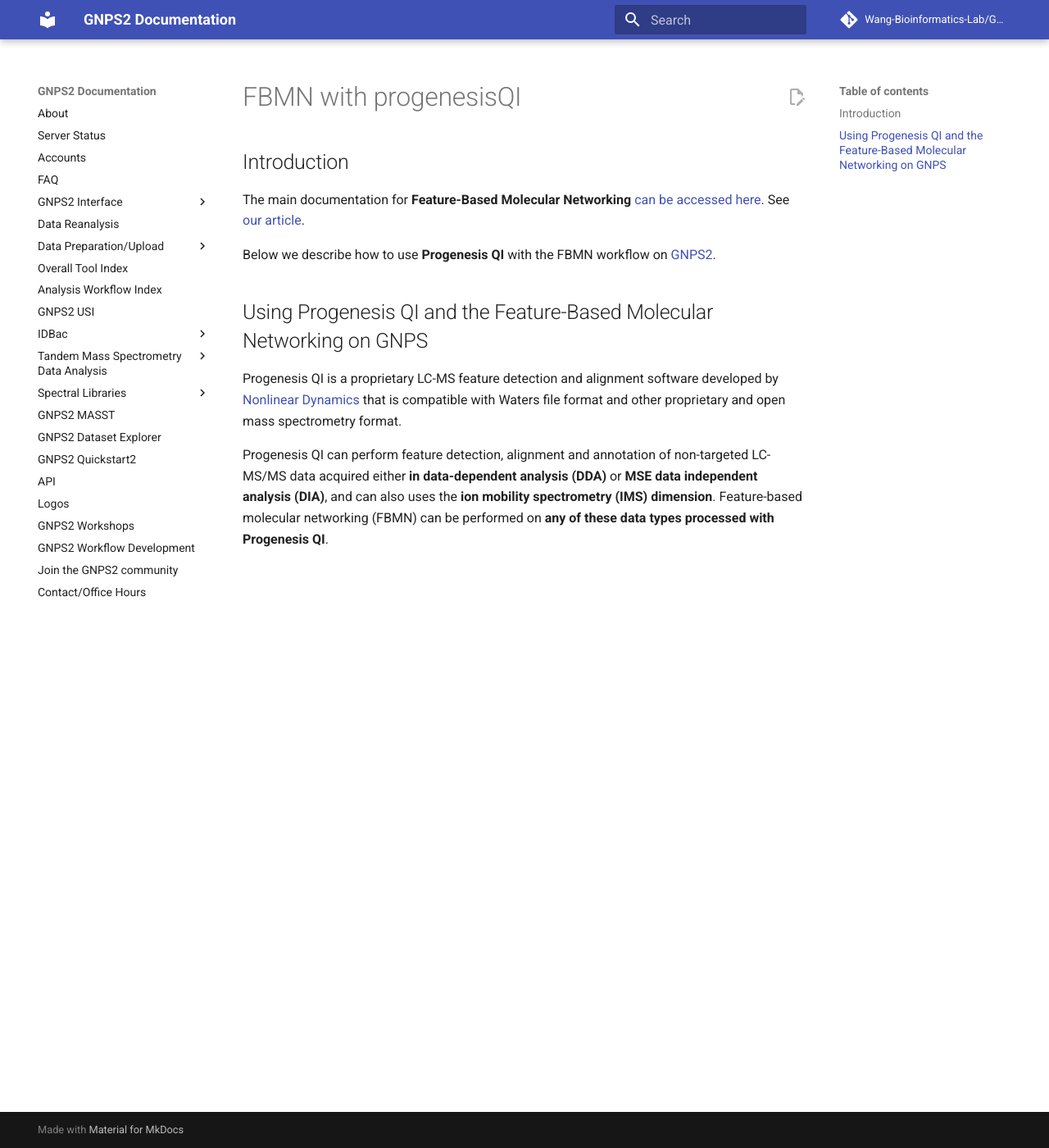
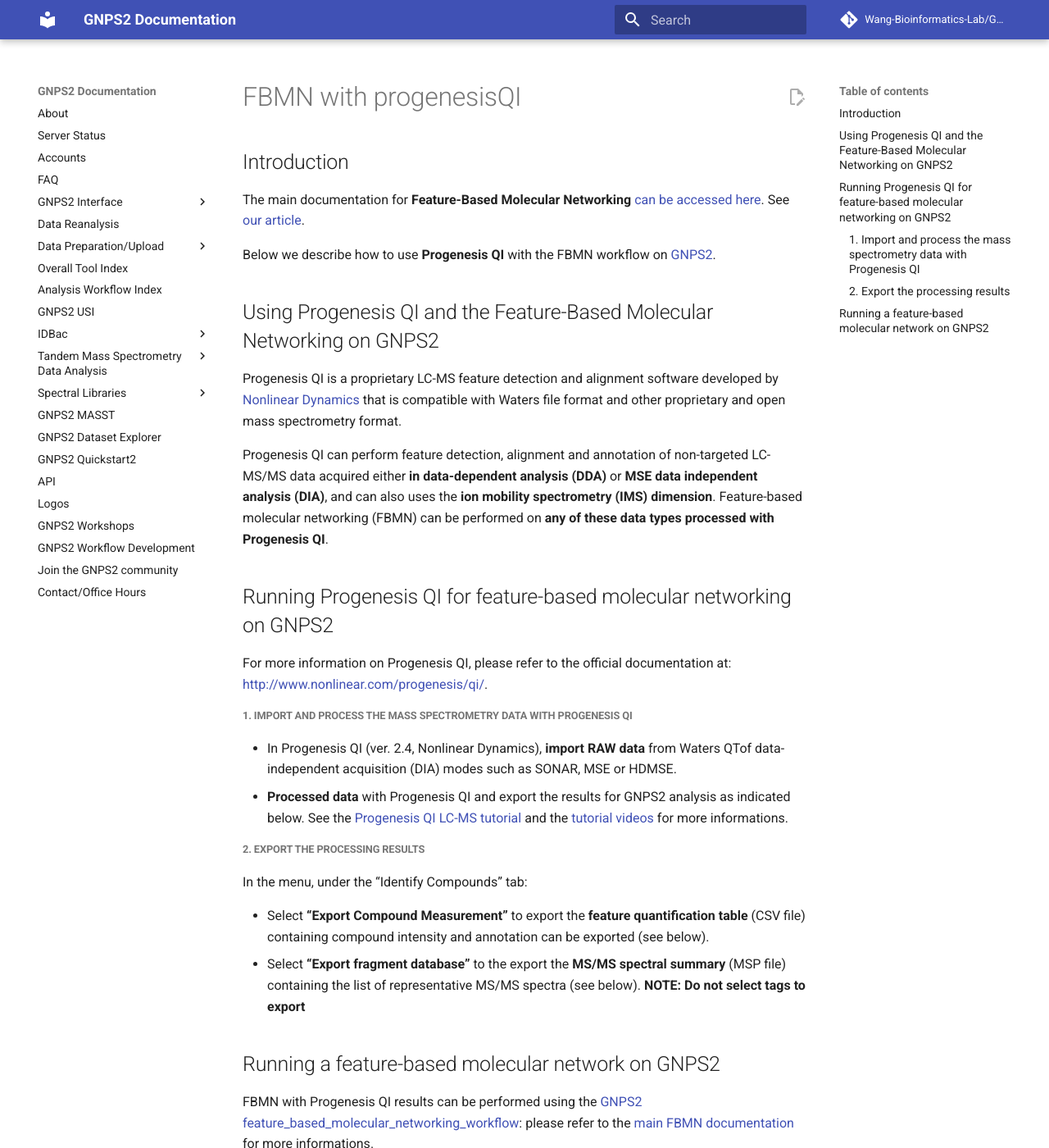
Before and after one commit to Wang-Bioinformatics-Lab/GNPS2_Documentation, an MkDocs documentation site: the page built from docs/FBMN-with-progenesisQI.md, in a window 1280 px wide and 1400 px high. Shown: the whole window at 82% size. Built offline with MkDocs 1.6.1 and Material for MkDocs 9.7.7, drawn with Linux system fonts in a browser that asks for light colours; comment, search, counter and statistics services are not loaded.

Commit message:
Update FBMN-with-progenesisQI.md
More content added to the FBMN-with-progenesisQI.md

```diff
--- a/docs/FBMN-with-progenesisQI.md
+++ b/docs/FBMN-with-progenesisQI.md
@@ -4,8 +4,27 @@
 
 Below we describe how to use **Progenesis QI** with the FBMN workflow on [GNPS2](https://gnps2.org/homepage).
 
-## Using Progenesis QI and the Feature-Based Molecular Networking on GNPS
+## Using Progenesis QI and the Feature-Based Molecular Networking on GNPS2
 
 Progenesis QI is a proprietary LC-MS feature detection and alignment software developed by [Nonlinear Dynamics](http://www.nonlinear.com/progenesis/qi/) that is compatible with Waters file format and other proprietary and open mass spectrometry format.
 
 Progenesis QI can perform feature detection, alignment and annotation of non-targeted LC-MS/MS data acquired either **in data-dependent analysis (DDA)** or **MSE data independent analysis (DIA)**, and can also uses the **ion mobility spectrometry (IMS) dimension**. Feature-based molecular networking (FBMN) can be performed on **any of these data types processed with Progenesis QI**.
+
+## Running Progenesis QI for feature-based molecular networking on GNPS2
+
+For more information on Progenesis QI, please refer to the official documentation at: [http://www.nonlinear.com/progenesis/qi/](http://www.nonlinear.com/progenesis/qi/).
+
+##### 1. Import and process the mass spectrometry data with Progenesis QI
+- In Progenesis QI (ver. 2.4, Nonlinear Dynamics), **import RAW data** from Waters QTof data-independent acquisition (DIA) modes such as SONAR, MSE or HDMSE.
+- **Processed data** with Progenesis QI and export the results for GNPS2 analysis as indicated below. See the [Progenesis QI LC-MS tutorial](http://www.nonlinear.com/products/progenesis/lc-ms/tutorial/) and the [tutorial videos](https://www.youtube.com/watch?v=hurottpvEO8&list=PLKkdMSX1HQ-UD8WVe9T9pcEWMzyw20FUi) for more informations.
+
+##### 2. Export the processing results
+
+In the menu, under the “Identify Compounds” tab:
+
+- Select **“Export Compound Measurement”** to export the **feature quantification table** (CSV file) containing compound intensity and annotation can be exported (see below).
+- Select **“Export fragment database”** to the export the **MS/MS spectral summary** (MSP file) containing the list of representative MS/MS spectra (see below). **NOTE: Do not select tags to export**
+
+## Running a feature-based molecular network on GNPS2
+
+FBMN with Progenesis QI results can be performed using the [GNPS2 feature_based_molecular_networking_workflow](https://gnps2.org/workflowinput?workflowname=feature_based_molecular_networking_workflow): please refer to the [main FBMN documentation](fbmn.md) for more informations.
```
